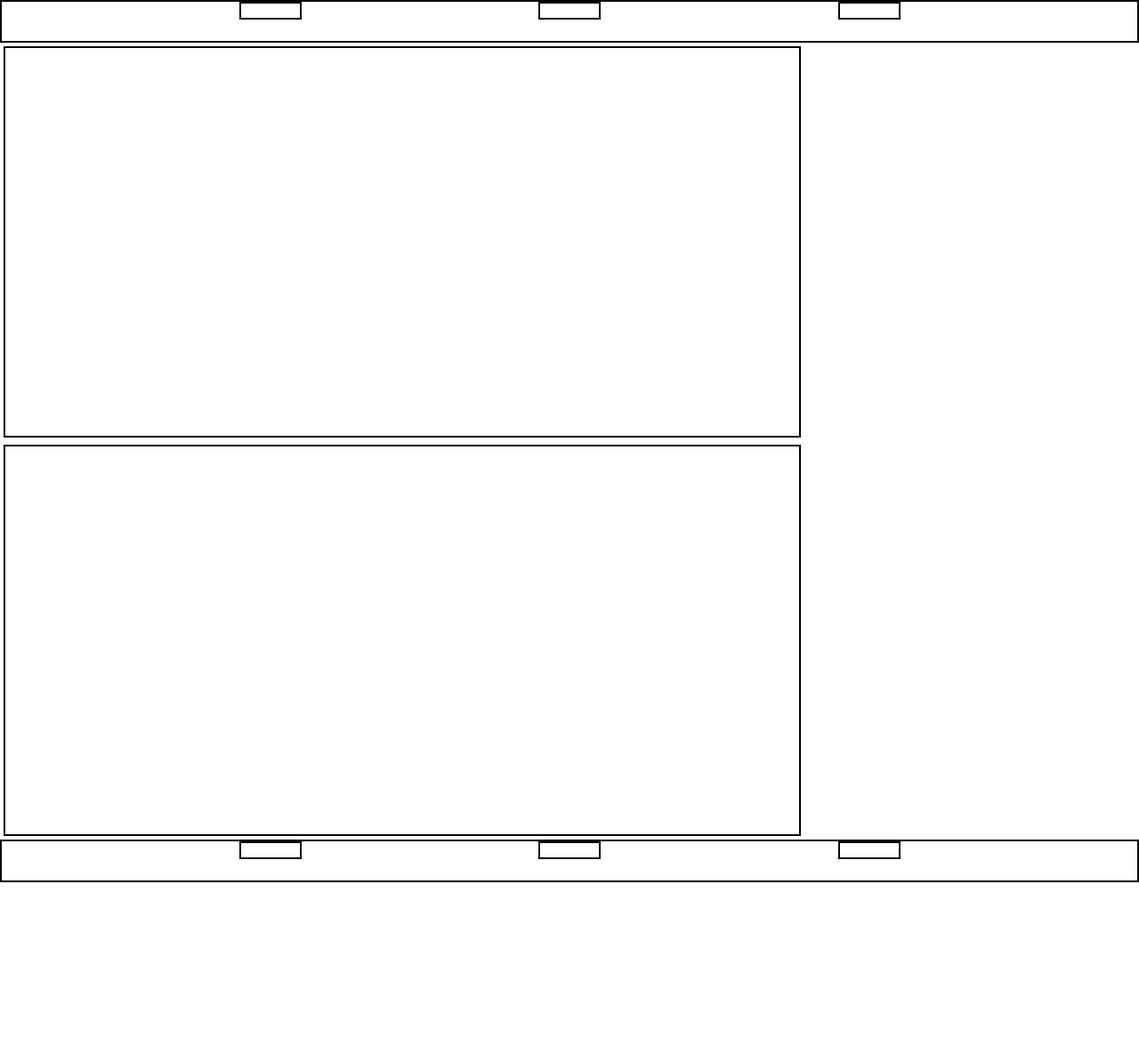
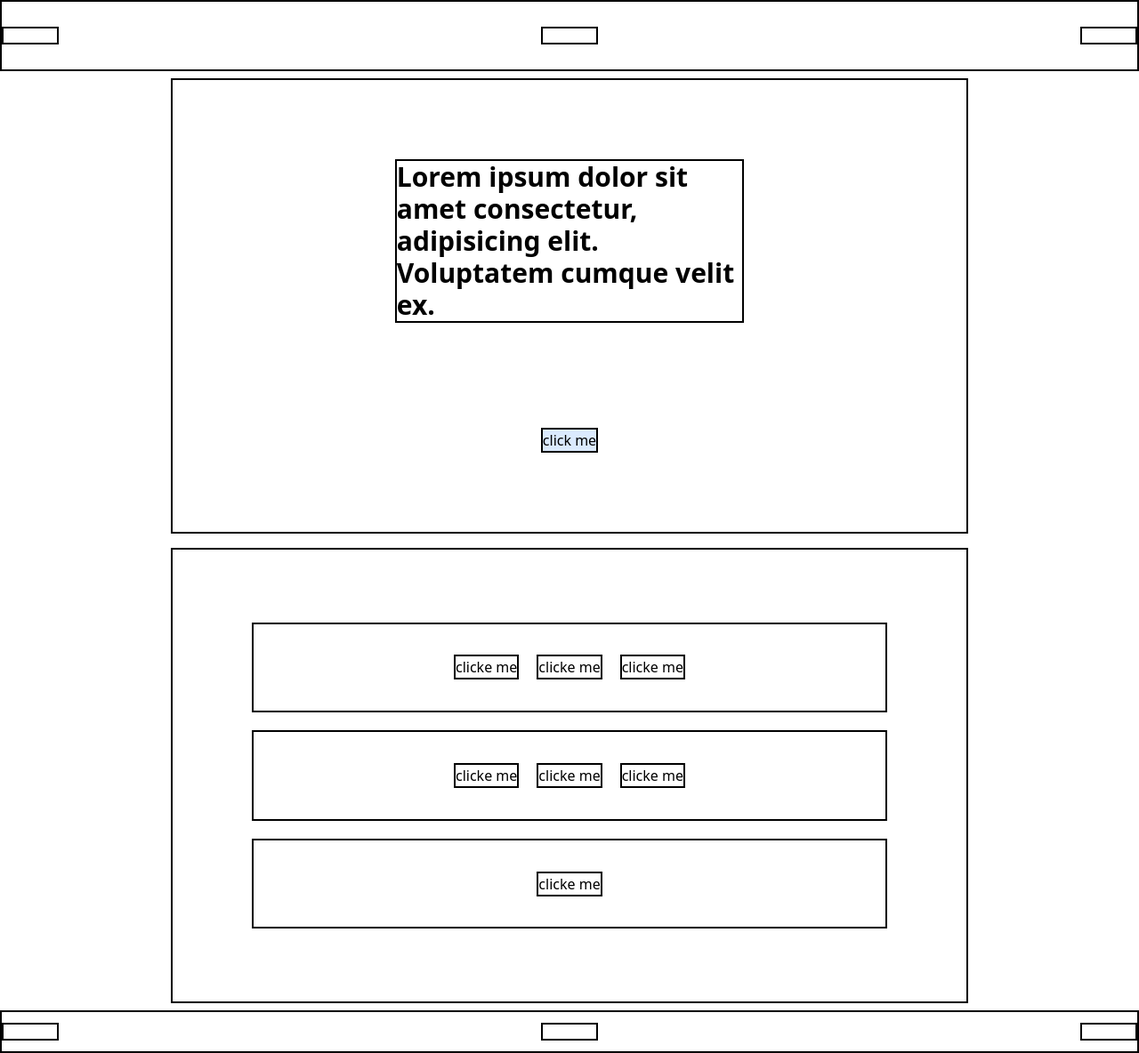
Before and after one commit to PARDEEP-111/Dashboard-and-landing-page, a website built with Vite: page index.html in a window 1280 px wide. Shown: the whole page at 89% size. Before the commit the page ends 992 px from the top, so only its background shows below. Built offline with nearby package versions, Linux system fonts and the light colour scheme.

Commit message:
devloped skeleton structure of dashboard

```diff
--- a/index.html
+++ b/index.html
@@ -6,23 +6,51 @@
   <title>Dashboard</title>
 </head>
 
-<body class="">
+<body class="min-h-screen flex flex-col ">
+
+  <!-- Header -->
   <header>
-    <nav class="h-12 flex justify-evenly align-bottom w-full border-2">
-      <div class="h-5 border-2 w-17.5"></div>
-      <div class="h-5 border-2 w-17.5"></div>
-      <div class="h-5 border-2 w-17.5"></div>
+    <nav class="h-20 flex justify-between items-center w-full border-2">
+      <div class="h-5 w-16 border-2"></div>
+      <div class="h-5 w-16 border-2"></div>
+      <div class="h-5 w-16 border-2"></div>
     </nav>
   </header>
-  <main class=" w-full  h-auto flex flex-col justify-center">
-    <div class="h-110 w-4xl  m-1 border-2"></div>
-    <div class="h-110 w-4xl  m-1 border-2"></div>
+
+  <!-- Main (fills remaining space) -->
+  <main class="flex-1 flex flex-col items-center justify-center w-full">
+
+    <div class=" gap-7 h-[40vw] w-[70vw] m-2 border-2 flex flex-col items-center justify-evenly">
+
+      <div class="  w-[44%] border-2 text-3xl font-bold">Lorem ipsum dolor sit amet consectetur, adipisicing elit. Voluptatem cumque velit ex.</div>
+      <button class="border-2 bg-blue-100 ">click me</button>
+
+    </div>
+
+    <div class="h-[40vw] w-[70vw] m-2 border-2 flex items-center flex-col justify-center gap-5">
+      <div class="flex items-center justify-center gap-5 border-2 w-[80%] h-[20%]">
+        <div class="border-2">clicke me </div>
+        <div class="border-2">clicke me </div>
+        <div class="border-2">clicke me </div>
+      </div>
+<div class="flex items-center justify-center gap-5 border-2 w-[80%] h-[20%]">
+        <div class="border-2">clicke me </div>
+        <div class="border-2">clicke me </div>
+        <div class="border-2">clicke me </div>
+      </div>
+      <div class="flex items-center justify-center border-2 w-[80%] h-[20%]">
+        <div class="border-2">clicke me </div>
+
+      </div>
+    </div>
 
   </main>
-  <footer class=" h-12 flex justify-evenly align-middle  w-full border-2">
-    <div class="h-5 border-2 w-17.5"></div>
-    <div class="h-5 border-2 w-17.5"></div>
-    <div class="h-5 border-2 w-17.5"></div>
+
+  <!-- Footer -->
+  <footer class="h-12 flex justify-between items-center w-full border-2">
+    <div class="h-5 w-16 border-2"></div>
+    <div class="h-5 w-16 border-2"></div>
+    <div class="h-5 w-16 border-2"></div>
   </footer>
 
   <script type="module" src="/src/main.js"></script>
```
